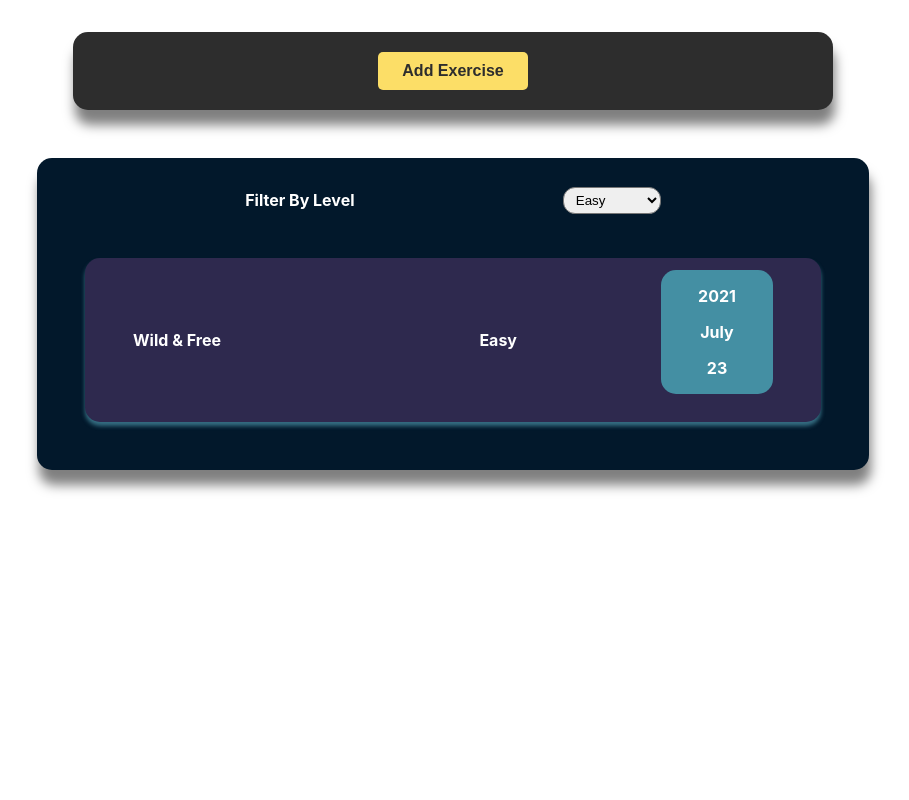
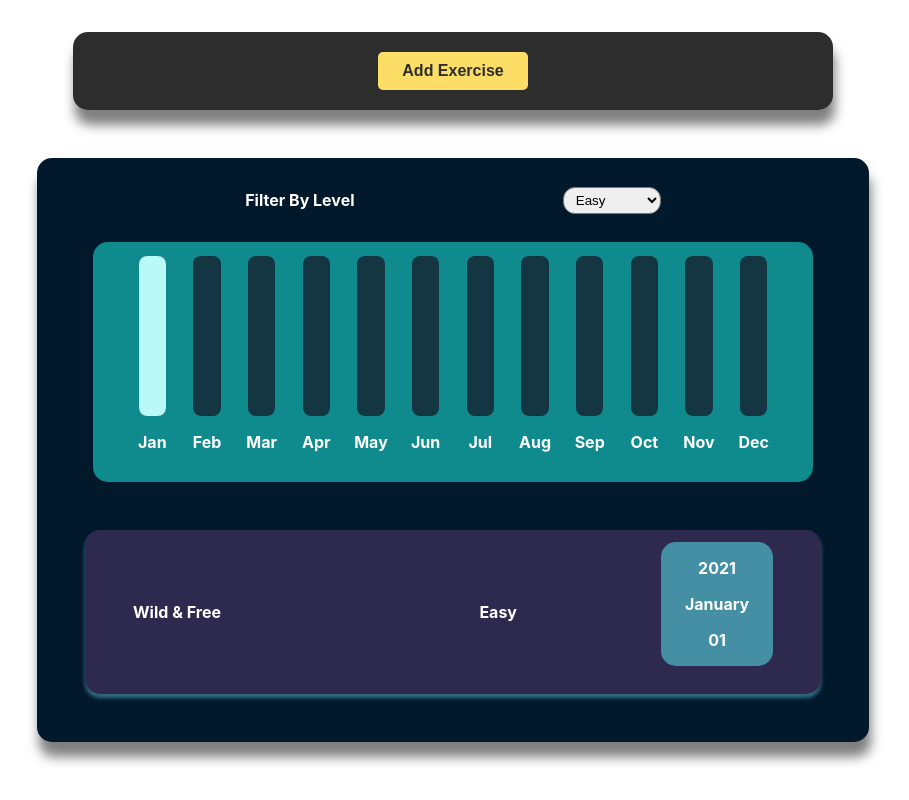
Before and after one commit to brunosm16/exercise-tracker, a React (Create React App) app: page / in a window 1280 px wide. Shown: the whole page, without its empty margins (187-1096 px from the left). Built offline with nearby package versions, Linux system fonts and the light colour scheme.

Commit message:
chart added and project finished.

```diff
--- a/src/App.js
+++ b/src/App.js
@@ -8,36 +8,43 @@ const INIT_EXERCISES = [
 		id: 1,
 		name: 'Wild & Free',
 		level: 'Easy',
+		date: new Date(2021, 0, 1),
 	},
 	{
 		id: 2,
 		name: 'High Volume',
 		level: 'Normal',
+		date: new Date(2021, 3, 21),
 	},
 	{
 		id: 3,
 		name: 'Level Up Abs',
 		level: 'Hard',
+		date: new Date(2021, 5, 18),
 	},
 	{
 		id: 4,
 		name: 'Instant Dungeon',
 		level: 'Normal',
+		date: new Date(2021, 3, 10),
 	},
 	{
 		id: 4,
 		name: 'Speed +1',
 		level: 'Normal',
+		date: new Date(2021, 5, 8),
 	},
 	{
 		id: 5,
 		name: 'Warform',
 		level: 'Hard',
+		date: new Date(2021, 5, 7),
 	},
 	{
 		id: 6,
 		name: 'Power Boost ',
 		level: 'Hard',
+		date: new Date(2021, 3, 7),
 	},
 ];
 
--- /dev/null
+++ b/src/components/Chart/Chart.css
@@ -0,0 +1,16 @@
+.chart {
+    display:flex;
+    flex-direction: column;
+    margin: 1rem;
+    align-items: center;
+    justify-content: center;
+    width: 100%;
+}
+
+@media screen and (min-width: 768px) {
+    .chart {
+        display: flex;
+        flex-direction: row;
+        margin: 2rem;
+    }
+}
--- /dev/null
+++ b/src/components/Chart/Chart.js
@@ -0,0 +1,28 @@
+import PropTypes from 'prop-types';
+import ChartBar from './ChartBar';
+import './Chart.css';
+
+const Chart = ({ dataPoints, maxValue }) => (
+	<div className="chart">
+		{dataPoints.map((dataPoint) => (
+			<ChartBar
+				key={dataPoint.label}
+				label={dataPoint.label}
+				value={dataPoint.value}
+				maxValue={maxValue}
+			/>
+		))}
+	</div>
+);
+
+Chart.defaultProps = {
+	dataPoints: [],
+	maxValue: 0,
+};
+
+Chart.propTypes = {
+	dataPoints: PropTypes.arrayOf(PropTypes.object),
+	maxValue: PropTypes.number,
+};
+
+export default Chart;
--- /dev/null
+++ b/src/components/Chart/ChartBar.css
@@ -0,0 +1,31 @@
+.chart-bar {
+    display: flex;
+    flex-direction: column-reverse;
+    justify-content: center;
+    align-items: center;
+    width: 100%;
+}
+
+.chart-bar__bar {
+    display: flex;
+    flex-direction: column-reverse;
+    width: 95%;
+    height: 8px;
+    background-color: #143642;
+    border-radius: 8px;
+}
+
+.chart-bar__toFill {
+    background-color: #B9FAF8;
+    border-radius: 8px;
+}
+
+@media screen and (min-width:768px) {
+    .chart-bar {
+        flex-direction: column;
+    }
+    .chart-bar__bar {
+        width: 50%;
+        height: 10rem;
+    }
+}
--- /dev/null
+++ b/src/components/Chart/ChartBar.js
@@ -0,0 +1,36 @@
+import PropTypes from 'prop-types';
+import './ChartBar.css';
+
+const ChartBar = ({ label, value, maxValue }) => {
+	let heightToFill = '0%';
+
+	if (maxValue > 0) {
+		heightToFill = `${(value / maxValue) * 100}%`;
+	}
+
+	return (
+		<div className="chart-bar">
+			<div className="chart-bar__bar">
+				<div className="chart-bar__toFill" style={{ height: heightToFill }} />
+			</div>
+
+			<div className="chart-bar__label">
+				<p>{label}</p>
+			</div>
+		</div>
+	);
+};
+
+ChartBar.defaultProps = {
+	label: '',
+	value: 0,
+	maxValue: 0,
+};
+
+ChartBar.propTypes = {
+	label: PropTypes.string,
+	value: PropTypes.number,
+	maxValue: PropTypes.number,
+};
+
+export default ChartBar;
--- a/src/components/Exercises/Exercises.js
+++ b/src/components/Exercises/Exercises.js
@@ -2,6 +2,7 @@ import { useState } from 'react';
 import PropTypes from 'prop-types';
 import ExercisesFilter from './ExercisesFilter';
 import ExercisesList from './ExercisesList';
+import ExercisesChart from './ExercisesChart';
 import Card from '../UI/Card';
 import './Exercises.css';
 
@@ -23,6 +24,8 @@ const Exercises = ({ items }) => {
 				select={filteredLevel}
 			/>
 
+			<ExercisesChart exercises={itemsByLevel} />
+
 			<ExercisesList exercises={itemsByLevel} level={filteredLevel} />
 		</Card>
 	);
--- /dev/null
+++ b/src/components/Exercises/ExercisesChart.css
@@ -0,0 +1,17 @@
+.exercises-chart {
+    background-color: #0F8B8D;
+    color:#fff;
+    font-weight: bold;
+    width: 90%;
+    border-radius: 15px;
+    display: flex;
+    justify-content: center;
+    align-items: center;
+    margin: 1rem;
+}
+
+@media screen and (min-width:768px) {
+    .exercises-chart{
+        height: 15rem;
+    }
+}
--- /dev/null
+++ b/src/components/Exercises/ExercisesChart.js
@@ -0,0 +1,83 @@
+import PropTypes from 'prop-types';
+import './ExercisesChart.css';
+import Chart from '../Chart/Chart';
+
+const ExercisesChart = ({ exercises }) => {
+	const dataPoints = [
+		{
+			label: 'Jan',
+			value: 0,
+		},
+		{
+			label: 'Feb',
+			value: 0,
+		},
+		{
+			label: 'Mar',
+			value: 0,
+		},
+		{
+			label: 'Apr',
+			value: 0,
+		},
+		{
+			label: 'May',
+			value: 0,
+		},
+		{
+			label: 'Jun',
+			value: 0,
+		},
+		{
+			label: 'Jul',
+			value: 0,
+		},
+		{
+			label: 'Aug',
+			value: 0,
+		},
+		{
+			label: 'Sep',
+			value: 0,
+		},
+		{
+			label: 'Oct',
+			value: 0,
+		},
+		{
+			label: 'Nov',
+			value: 0,
+		},
+		{
+			label: 'Dec',
+			value: 0,
+		},
+	];
+
+	// update dataPoints
+	exercises.forEach((exercise) => {
+		// sums the quantity of exercises in a month
+		dataPoints[exercise.date.getMonth()].value += 1;
+	});
+
+	const values = dataPoints.map((dataPoint) => dataPoint.value);
+
+	// get the highest number of exercises done in a month
+	const max = Math.max(...values);
+
+	return (
+		<div className="exercises-chart">
+			<Chart dataPoints={dataPoints} maxValue={max} />
+		</div>
+	);
+};
+
+ExercisesChart.defaultProps = {
+	exercises: [],
+};
+
+ExercisesChart.propTypes = {
+	exercises: PropTypes.arrayOf(PropTypes.object),
+};
+
+export default ExercisesChart;
```
